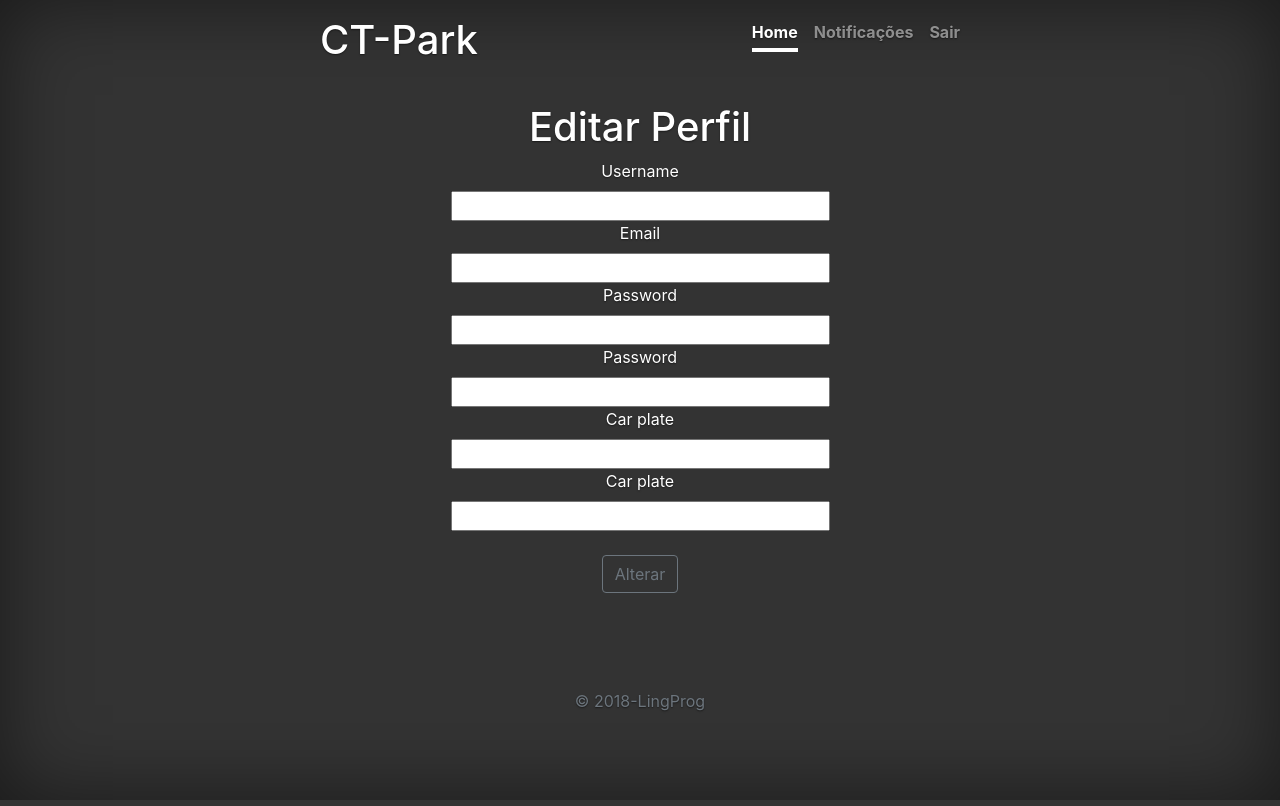
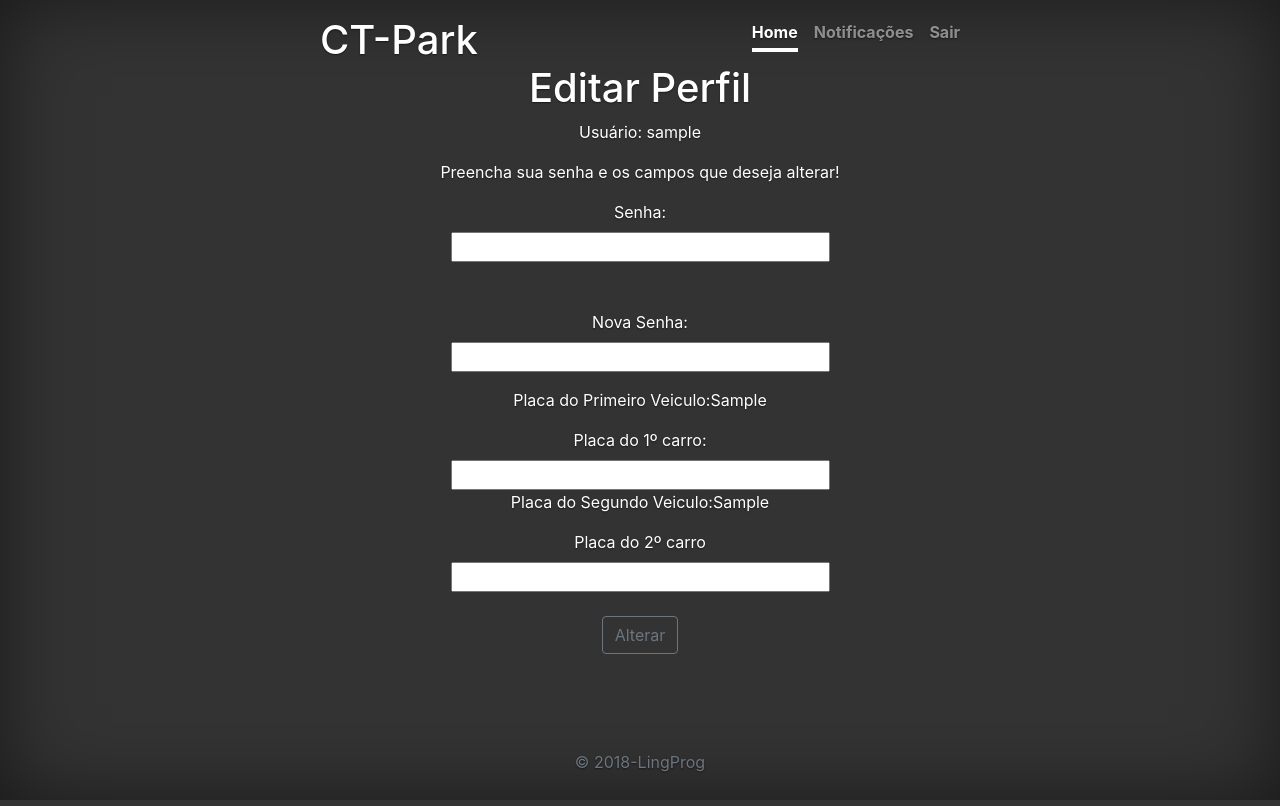
Before and after one commit to PavaniVitor/Ling-Park, a Flask app: template app/templates/preferences.html in a window 1280 px wide. Run offline with Flask 2, Linux system fonts and the light colour scheme; the template is opened without the code that fills it: values that come from a table or form of the project are taken from there, others are empty; tables that the repository leaves empty hold one stand-in row (values such as "Sample post"); form fields are guessed from the names that the template uses; parts of the project's set-up code (start-up, migrations or seed data) failed here and were passed over; some libraries are stand-ins or nearby versions.

Commit message:
adiciona os formularios e ajusta o html das preferencias

```diff
--- a/app/models/forms.py
+++ b/app/models/forms.py
@@ -55,14 +55,15 @@ class PostForm(FlaskForm):
     content = StringField('Digite aqui sua mensagem', validators=[DataRequired(), Length(min=1, max=500)])
     matter_field = SelectField(u'Tag:', choices=[(0, 'Comum'),(1 , 'Amarela'),(2 , 'Vermelha')])
 
+class PreferencesForm(FlaskForm):
+    car_plate = StringField('Placa do 1º carro:' , validators = [Optional()])
+    car_plate2 = StringField('Placa do 2º carro' , validators = [Optional()])
+    password = PasswordField('Senha:', validators=[DataRequired()])
+    new_password = PasswordField('Nova Senha:', validators=[Optional()])
 
-class NewPasswordForm(FlaskForm):
-    password = PasswordField('Senha', validators=[DataRequired()])
 
-class NewCarplateForm(FlaskForm):
-    newcar_plate = StringField('Placa do carro' , validators = [Optional()])
 
-    def validate_newcar_plate(self, newcar_plate):
+    def validate_car_plate(self, newcar_plate):
         plate = newcar_plate.data
         if len(plate) != 7:
             raise ValidationError('Placa invalida!')
@@ -82,3 +83,24 @@ class NewCarplateForm(FlaskForm):
 
         if not plate[6].isdigit():
             raise ValidationError('Placa invalida!')
+
+    def validate_car_plate2(self, newcar_plate):
+        plate = newcar_plate.data
+        if len(plate) != 7:
+            raise ValidationError('Placa invalida!')
+
+        for i in range(3):
+            if plate[i].isdigit():
+                raise ValidationError('Placa invalida!')
+
+        if not plate[3].isdigit():
+            raise ValidationError('Placa invalida!')
+
+        if not plate[4].isdigit():
+            if not plate[4].isalpha():
+                raise ValidationError('Placa invalida!')
+        if not plate[5].isdigit():
+            raise ValidationError('Placa invalida!')
+
+        if not plate[6].isdigit():
+            raise ValidationError('Placa invalida!')
--- a/app/models/tables.py
+++ b/app/models/tables.py
@@ -11,7 +11,6 @@ class User(db.Model):
     password = db.Column(db.String)
     car_plate = db.Column(db.String)
     car_plate2 = db.Column(db.String)
-    car_plate3 = db.Column(db.String)
     email = db.Column(db.String , unique = True)
 
     @property
--- a/app/templates/preferences.html
+++ b/app/templates/preferences.html
@@ -34,35 +34,37 @@
         {% block content %}
         <form action="/preferences" method= "POST">
             {{ form.hidden_tag() }}
-                {{ form.username.label }}<br>
-                {{ form.username(size=32) }}<br>
-                {% for error in form.username.errors %}
-                <span style="color: red;">[{{ error }}]</span>
-                {% endfor %}
-
-                {{ form.email.label }}<br>
-                {{ form.email(size=32) }}<br>
-                {% for error in form.email.errors %}
-                <span style="color: red;">[{{ error }}]</span>
-                {% endfor %}
+                <p>Usuário: {{user.username}}</p>
+                <p>Preencha sua senha e os campos que deseja alterar!</p>
 
                 {{ form.password.label }}<br>
                 {{ form.password(size=32) }}<br>
                 {% for error in form.password.errors %}
                 <span style="color:red;">[{{ error }}]</span>
                 {% endfor %}
-
-                {{ form.password2.label }}<br>
-                {{ form.password2(size=32) }}<br>
-                {% for error in form.password2.errors %}
+                <br></br>
+                {{ form.new_password.label }}<br>
+                {{ form.new_password(size=32) }}<br>
+                {% for error in form.new_password.errors %}
                 <span style="color: red;">[{{ error }}]</span>
                 {% endfor %}
+
+                {%if user.car_plate is not none%}
+                </p>Placa do Primeiro Veiculo:{{user.car_plate}}</p>
+                {%endif%}
 
                 {{form.car_plate.label}}<br>
                 {{form.car_plate(size = 32)}}<br>
 
-                {{form.car_plate.label}}<br>
-                {{form.car_plate(size = 32)}}<br><br>
+                {%if user.car_plate2 is not none%}
+                <p>Placa do Segundo Veiculo:{{user.car_plate2}}</p>
+                {%else%}
+                <br></br>
+                {%endif%}
+
+                {{form.car_plate2.label}}<br>
+                {{form.car_plate2(size = 32)}}<br><br>
+
                 <button type="submit" class="btn btn-outline-secondary">Alterar</button>
             </form>
             {% endblock %}
```
